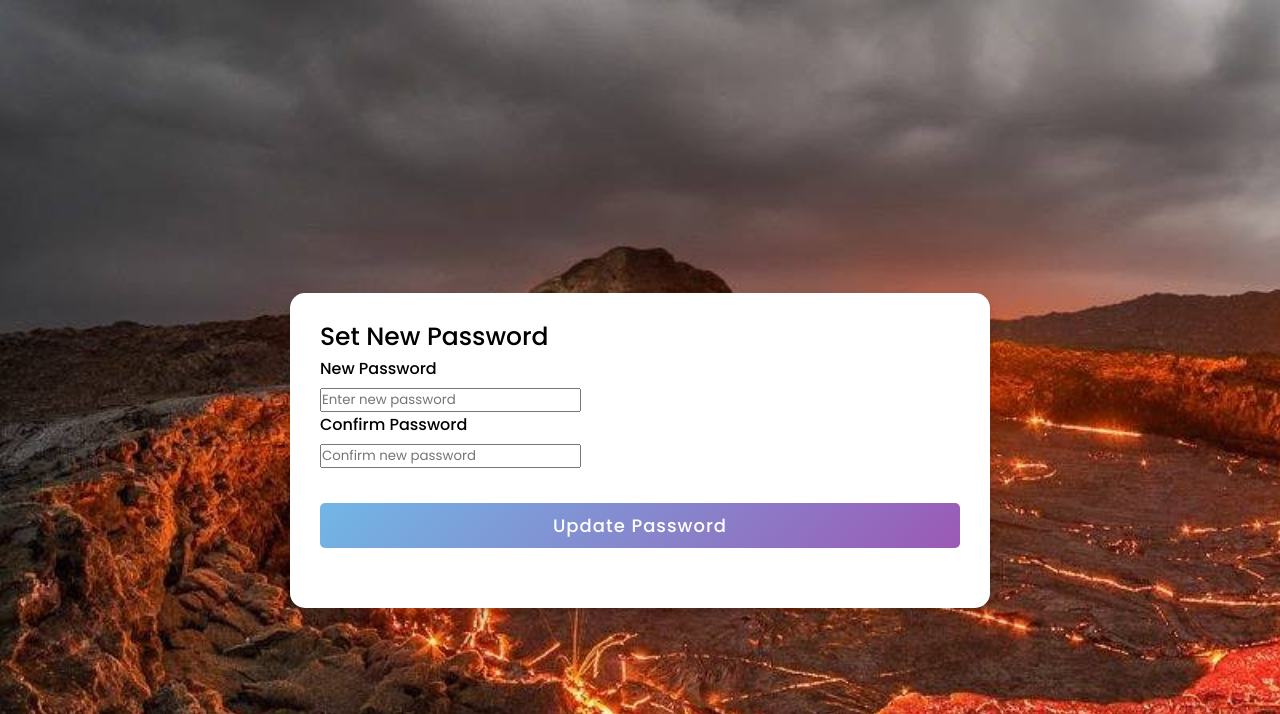
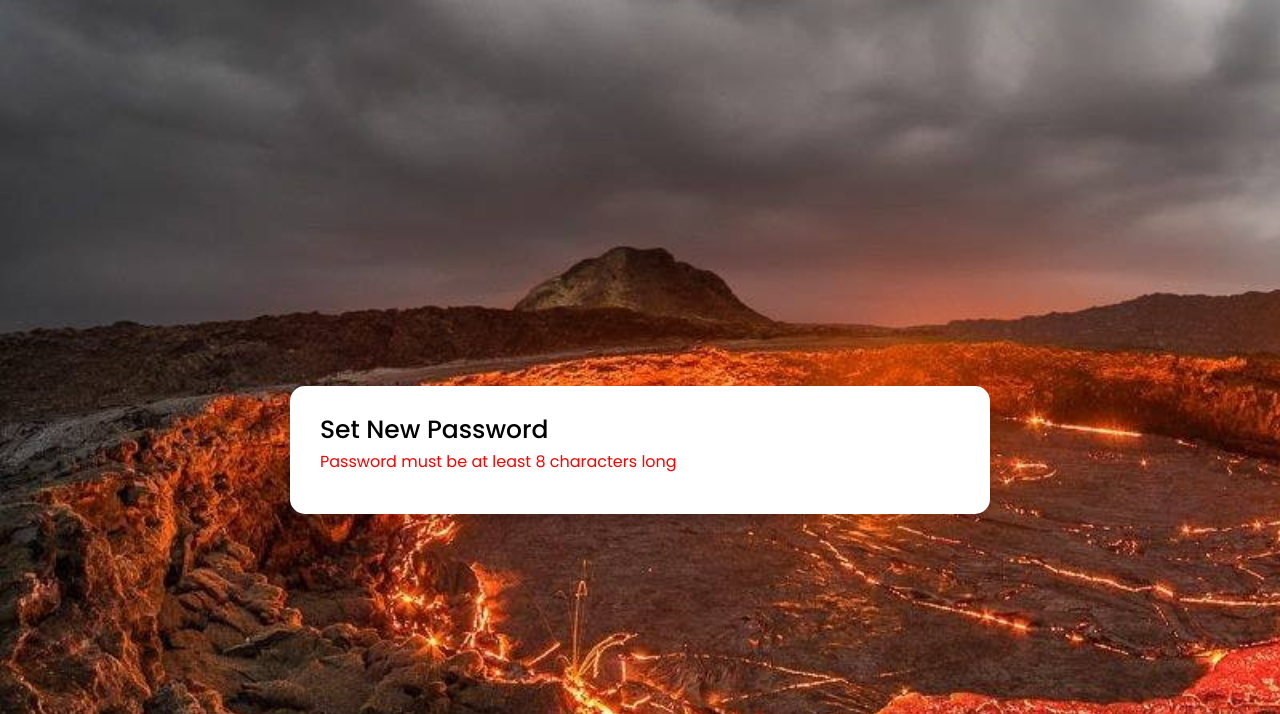
Before and after one commit to faniflex/FMMR-tour-and-Travel, a PHP site: page /reset_password.php in a window 1280 px wide. Shown: the top 714 px of the page. Run offline with PHP 8.4, Linux system fonts and the light colour scheme; the visitor is signed in with stand-in values (Sample User, id 1).

Commit message:
Update reset_password.php

```diff
--- a/reset_password.php
+++ b/reset_password.php
@@ -29,6 +29,13 @@ if(isset($_POST['update_password'])) {
             $error = "Error updating password: " . mysqli_error($conn);
         }
     }
+}
+if(strlen($new_password) < 8) {
+    $error = "Password must be at least 8 characters long";
+} elseif (!preg_match("/[A-Z]/", $new_password)) {
+    $error = "Password must contain at least one uppercase letter";
+} elseif (!preg_match("/[0-9]/", $new_password)) {
+    $error = "Password must contain at least one number";
 }
 ?>
 
```
